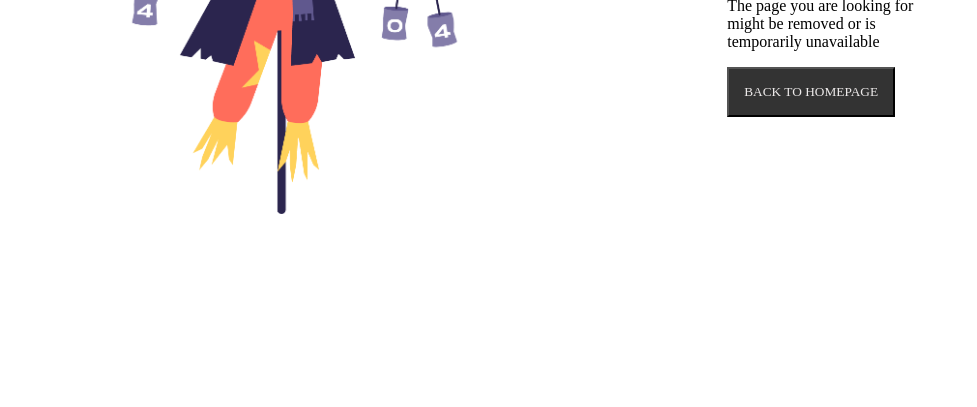
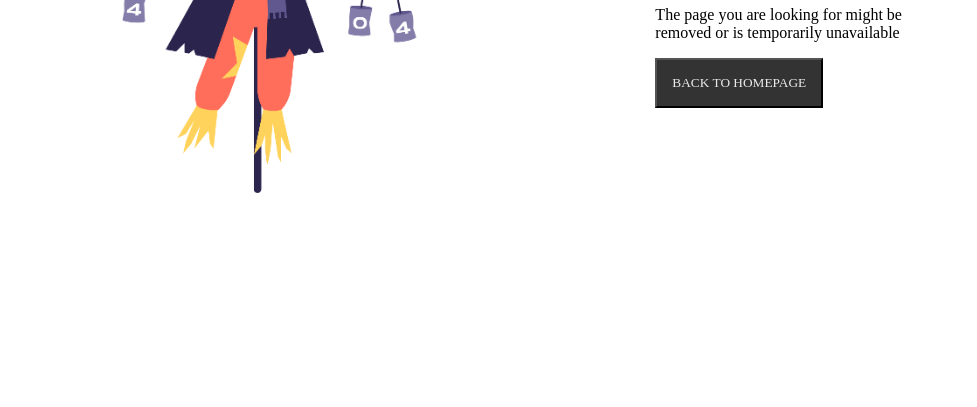
Before and after one commit to BijoySing/Web-dev, a plain HTML site: page index.html in a window 1280 px wide. Shown: the part 409-816 px from the top of the page, without its empty margins (159-1136 px from the left). Drawn offline with Linux system fonts and the light colour scheme.

Commit message:
100% done

```diff
--- a/index.html
+++ b/index.html
@@ -15,7 +15,7 @@
     </div>
     <div class="text">
       <h1>I have bad news<br> for you</h1>
-      <p> The page you are looking  for might be removed or is <br> temporarily unavailable</p>
+      <p> The page you are looking  for might be removed or is temporarily unavailable</p>
       <button class="back">BACK TO HOMEPAGE</button>
   </div>
   </div>
```
